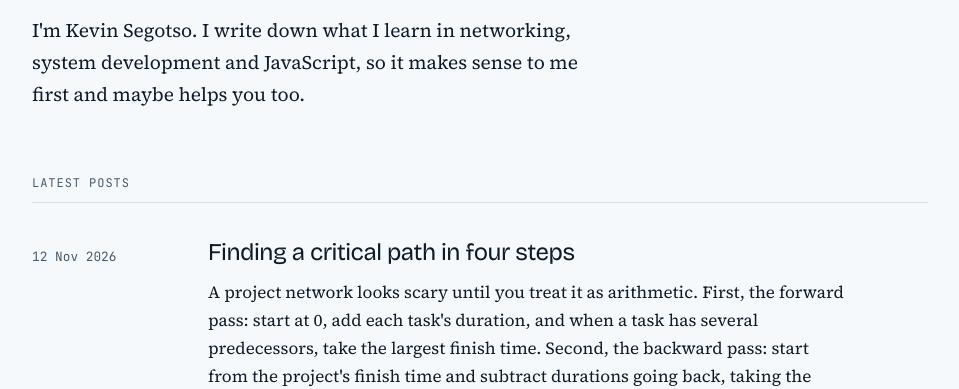
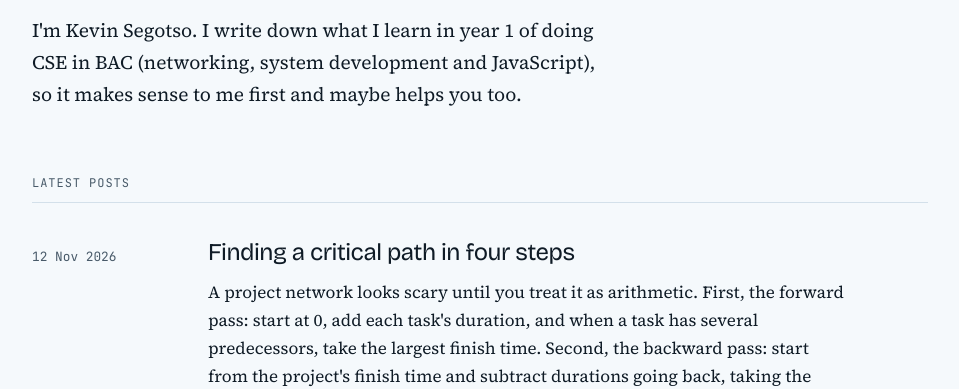
Before and after one commit to Harland9/kevin-harland, a plain HTML site: page index.html in a window 1280 px wide. Shown: the part 412-801 px from the top of the page, without its empty margins (160-1119 px from the left). Drawn offline with nearby package versions, Linux system fonts and the light colour scheme.

Commit message:
Update index.html

```diff
--- a/index.html
+++ b/index.html
@@ -233,7 +233,7 @@
       <div class="hero">
         <p class="eyebrow">Year 1 · Computer Science and Engineering</p>
         <h1>Learning to build software, one lecture at a time.</h1>
-        <p class="lead">I'm Kevin Segotso. I write down what I learn in networking, system development and JavaScript, so it makes sense to me first and maybe helps you too.</p>
+        <p class="lead">I'm Kevin Segotso. I write down what I learn in year 1 of doing CSE in BAC (networking, system development and JavaScript), so it makes sense to me first and maybe helps you too.</p>
       </div>
 
       <p class="section-label">Latest posts</p>
```
